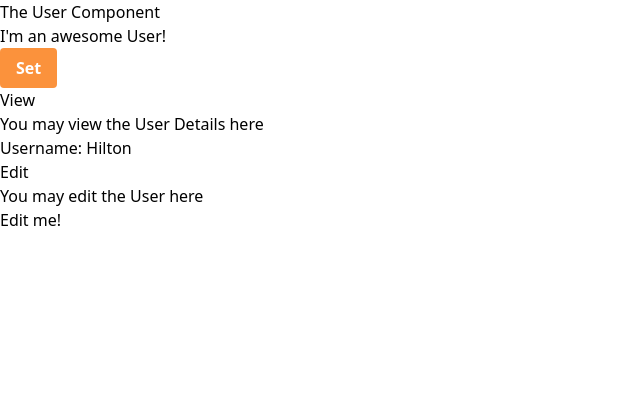
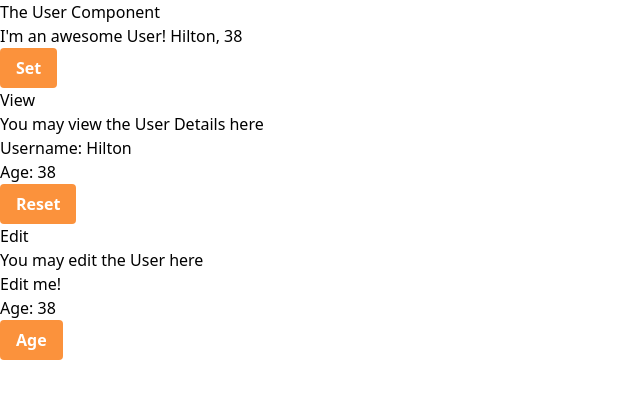
Before and after one commit to bikingbadger/sandbox, a Vue app in the folder vue-course/component-communication/: page / in a window 1280 px wide. Shown: the top 398 px of the page, without its empty margins (0-640 px from the left). Built offline with nearby package versions, Linux system fonts and the light colour scheme.

Commit message:
Create update age between child components

```diff
--- a/vue-course/component-communication/src/components/User.vue
+++ b/vue-course/component-communication/src/components/User.vue
@@ -2,11 +2,17 @@
   <div class="grid grid-cols-2 gap-4 p-4">
     <header class="col-span-2">
       <h1 class="text-3xl text-center">The User Component</h1>
-      <p class="p-2">I'm an awesome User!</p>
+      <p class="p-2">I'm an awesome User! {{ username }}, {{ age }}</p>
       <button @click="changeName">Set</button>
     </header>
-    <app-user-detail :username="username"></app-user-detail>
-    <app-user-edit></app-user-edit>
+    <app-user-detail
+      :username="username"
+      @nameWasReset="username = $event"
+      :userAge="age"
+    ></app-user-detail>
+    <app-user-edit
+        :userAge="age"
+        @updateAge="age = $event"></app-user-edit>
   </div>
 </template>
 
@@ -18,6 +24,7 @@ export default {
   data: function() {
     return {
       username: 'Hilton',
+      age: 38,
     };
   },
   methods: {
--- a/vue-course/component-communication/src/components/UserDetail.vue
+++ b/vue-course/component-communication/src/components/UserDetail.vue
@@ -5,6 +5,8 @@
       You may view the User Details here
     </h3>
     <p class="p-2">Username: {{ username }}</p>
+    <p class="p-2">Age: {{userAge}}</p>
+    <button @click="resetName">Reset</button>
   </div>
 </template>
 
@@ -12,6 +14,15 @@
 export default {
   props: {
     username: { type: String },
+    userAge: {
+      type: Number,
+    },
+  },
+  methods: {
+    resetName() {
+      this.username = 'Noname';
+      this.$emit('nameWasReset', this.username);
+    },
   },
 };
 </script>
--- a/vue-course/component-communication/src/components/UserEdit.vue
+++ b/vue-course/component-communication/src/components/UserEdit.vue
@@ -3,9 +3,25 @@
     <h2 class="pt-4 text-2xl text-center font-bold">Edit</h2>
     <h3 class="text-xl text-center italic">You may edit the User here</h3>
     <p class="p-2">Edit me!</p>
+    <p class="p-2">Age: {{ userAge }}</p>
+    <button @click="editAge">Age</button>
   </div>
 </template>
 
-<script></script>
+<script>
+export default {
+  props: {
+    userAge: {
+      type: Number,
+    },
+  },
+  methods: {
+    editAge() {
+      this.userAge = 30;
+      this.$emit('updateAge', this.userAge);
+    },
+  },
+};
+</script>
 
 <style scoped></style>
```
